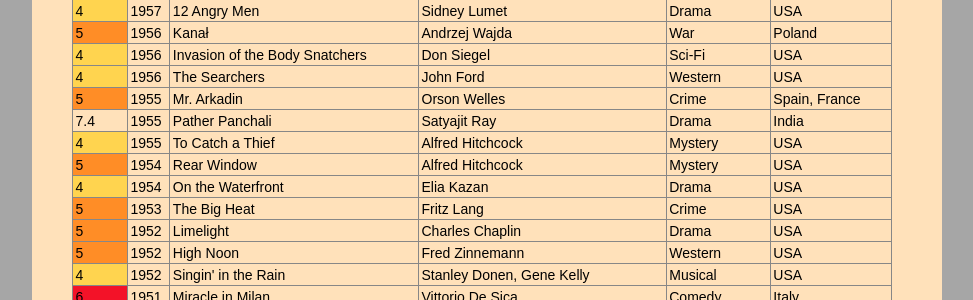
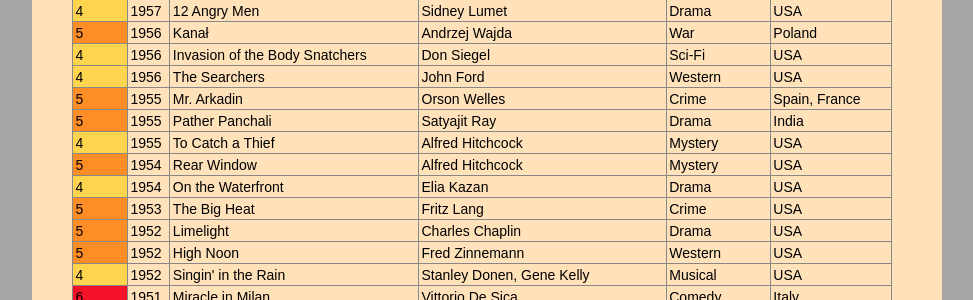
Before and after one commit to witbag/witbag.github.io, a Jekyll site: the page built from likes/index.html, in a window 1280 px wide and 900 px high, scrolled down 20418 px. Shown: the part 147-447 px from the top of the window, without its empty margins (153-1126 px from the left). Built offline with Jekyll 4.4.1, drawn with Linux system fonts in a browser that asks for light colours.

Commit message:
Update index.html

```diff
--- a/likes/index.html
+++ b/likes/index.html
@@ -935,7 +935,7 @@ Ratings: 6 = masterpiece, 5 = loved it, 4 = liked it, 3 = so so, 2 = waste of ti
  <tr><td bgcolor=#ffd44f>4</td><td>1956</td><td>Invasion of the Body Snatchers</td><td>Don Siegel</td><td>Sci-Fi</td><td>USA</td></tr>
  <tr><td bgcolor=#ffd44f>4</td><td>1956</td><td>The Searchers</td><td>John Ford</td><td>Western</td><td>USA</td></tr>
  <tr><td bgcolor=#ff8d26>5</td><td>1955</td><td>Mr. Arkadin</td><td>Orson Welles</td><td>Crime</td><td>Spain, France</td></tr>
- <tr><td>7.4</td><td>1955</td><td>Pather Panchali</td><td>Satyajit Ray</td><td>Drama</td><td>India</td></tr>
+ <tr><td bgcolor=#ff8d26>5</td><td>1955</td><td>Pather Panchali</td><td>Satyajit Ray</td><td>Drama</td><td>India</td></tr>
  <tr><td bgcolor=#ffd44f>4</td><td>1955</td><td>To Catch a Thief</td><td>Alfred Hitchcock</td><td>Mystery</td><td>USA</td></tr>
  <tr><td bgcolor=#ff8d26>5</td><td>1954</td><td>Rear Window</td><td>Alfred Hitchcock</td><td>Mystery</td><td>USA</td></tr>
  <tr><td bgcolor=#ffd44f>4</td><td>1954</td><td>On the Waterfront</td><td>Elia Kazan</td><td>Drama</td><td>USA</td></tr>
```
